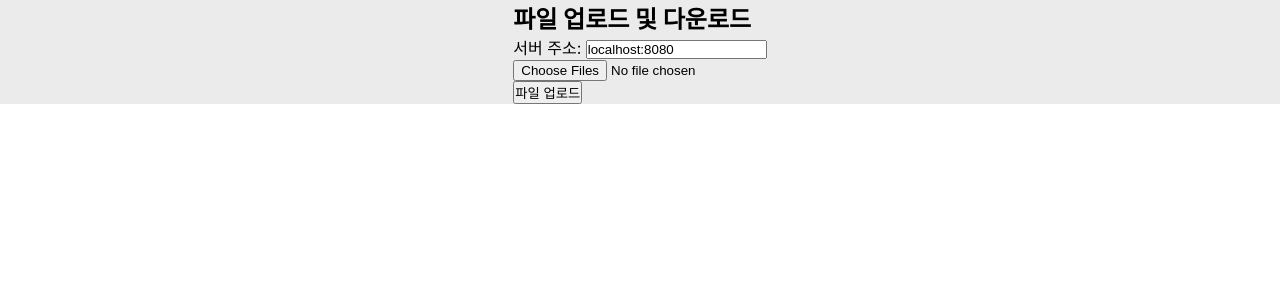
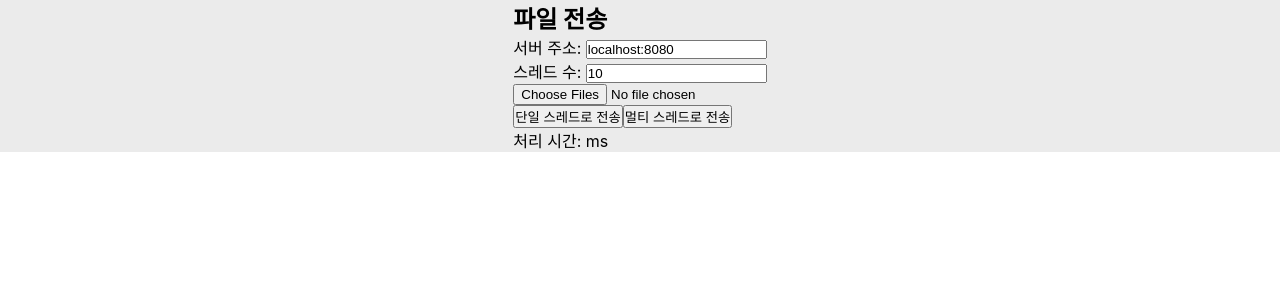
Before and after one commit to sHunjang/navy-dataTransmission-front, a React (Create React App) app: page /upload in a window 1280 px wide. Shown: the top 300 px of the page. Built offline with nearby package versions, Linux system fonts and the light colour scheme.

Commit message:
Feat: Files Upload + Transmission

```diff
--- a/src/routes/pages/DataReceive/DataReceivePage.js
+++ b/src/routes/pages/DataReceive/DataReceivePage.js
@@ -9,7 +9,7 @@ const DataReceivePage = () => {
     useEffect(() => {
         const fetchData = async () => {
             try {
-                const response = await axios.get("http://localhost:8080/api/receive");
+                const response = await axios.get("http://localhost:8080/receive");
                 setReceivedData(response.data); // 서버에서 받은 데이터 설정
             } catch (error) {
                 console.error("수신 실패: ", error);
--- a/src/routes/pages/DataUpload/DataUploadPage.js
+++ b/src/routes/pages/DataUpload/DataUploadPage.js
@@ -1,14 +1,16 @@
 import React, { useState } from "react";
 import axios from "axios";
 
-const FileUploadPage = () => {
-    const [files, setFiles] = useState(null); // 여러 파일 선택 상태
-    const [serverUrl, setServerUrl] = useState("localhost:8080");
-    const [downloadFiles, setDownloadFiles] = useState([]); // 다운로드 링크 목록
+const DataSendPage = () => {
+    const [files, setFiles] = useState([]); // 선택된 파일들을 배열로 초기화
+    const [status, setStatus] = useState("");
+    const [time, setTime] = useState(""); // 처리 시간
+    const [serverUrl, setServerUrl] = useState("localhost:8080"); // 서버 주소
+    const [threads, setThreads] = useState(10); // 기본 스레드 수
 
     // 파일 선택 처리
     const handleFileChange = (e) => {
-        setFiles(e.target.files);
+        setFiles(e.target.files ? Array.from(e.target.files) : []);
     };
 
     // 서버 주소 입력 처리
@@ -16,30 +18,63 @@ const FileUploadPage = () => {
         setServerUrl(e.target.value);
     };
 
-    // 파일 업로드 처리
-    const handleUpload = async () => {
+    // 스레드 수 변경 처리
+    const handleThreadsChange = (e) => {
+        setThreads(e.target.value);
+    };
+
+    // 파일 업로드 함수: /upload 엔드포인트 호출하여 파일들을 업로드한 후,
+    // 서버로부터 { downloadFiles: [{ url, displayName }, ...] } 형태의 응답을 받음
+    const uploadFiles = async () => {
         if (!files || files.length === 0) {
-            alert("파일을 선택하세요");
-            return;
+            throw new Error("파일을 선택하세요");
         }
         const formData = new FormData();
-        for (let i = 0; i < files.length; i++) {
-            formData.append("files", files[i]);
+        files.forEach(file => {
+            formData.append("files", file);
+        });
+        const response = await axios.post(`http://${serverUrl}/upload`, formData, {
+            headers: { "Content-Type": "multipart/form-data" },
+        });
+        // 반환된 응답에서 displayName(원본 파일명)을 추출하여 사용
+        return response.data.downloadFiles.map(fileObj => fileObj.displayName);
+    };
+
+    // 단일 스레드 전송: 먼저 파일 업로드 후, 업로드된 파일 목록을 /send-single 엔드포인트로 전달
+    const sendDataSingleThread = async () => {
+        try {
+            const startTime = Date.now();
+            const uploadedFileNames = await uploadFiles();
+            const response = await axios.post(`http://${serverUrl}/send-single`, { fileNames: uploadedFileNames }, {
+                headers: { "Content-Type": "application/json" },
+            });
+            const endTime = Date.now();
+            setTime(endTime - startTime);
+            setStatus(response.data.message || "단일 스레드 전송 완료");
+        } catch (error) {
+            setStatus("전송 실패: " + error.message);
         }
+    };
+
+    // 멀티 스레드 전송: 먼저 파일 업로드 후, 업로드된 파일 목록과 스레드 수를 /send-multiple 엔드포인트에 전달
+    const sendDataMultiThread = async () => {
         try {
-            const response = await axios.post(`http://${serverUrl}/upload`, formData, {
-                headers: { "Content-Type": "multipart/form-data" },
+            const startTime = Date.now();
+            const uploadedFileNames = await uploadFiles();
+            const response = await axios.post(`http://${serverUrl}/send-multiple`, { fileNames: uploadedFileNames, threads }, {
+                headers: { "Content-Type": "application/json" },
             });
-            // 서버가 반환한 downloadFiles 배열을 상태로 저장
-            setDownloadFiles(response.data.downloadFiles);
+            const endTime = Date.now();
+            setTime(endTime - startTime);
+            setStatus(response.data.message || "멀티 스레드 전송 완료");
         } catch (error) {
-            console.error("파일 업로드 실패:", error);
+            setStatus("전송 실패: " + error.message);
         }
     };
 
     return (
         <div>
-            <h2>파일 업로드 및 다운로드</h2>
+            <h2>파일 전송</h2>
             <div>
                 <label>서버 주소: </label>
                 <input
@@ -50,21 +85,29 @@ const FileUploadPage = () => {
                 />
             </div>
             <div>
+                <label>스레드 수: </label>
+                <input
+                    type="number"
+                    value={threads}
+                    onChange={handleThreadsChange}
+                    min="1"
+                />
+            </div>
+            <div>
                 <input type="file" multiple onChange={handleFileChange} />
             </div>
             <div>
-                <button onClick={handleUpload}>파일 업로드</button>
+                <button onClick={sendDataSingleThread}>단일 스레드로 전송</button>
+                <button onClick={sendDataMultiThread}>멀티 스레드로 전송</button>
             </div>
-            {downloadFiles.length > 0 && (
+            <p>{status}</p>
+            <p>처리 시간: {time} ms</p>
+            {files.length > 0 && (
                 <div>
-                    <h3>다운로드 링크:</h3>
+                    <h3>선택된 파일:</h3>
                     <ul>
-                        {downloadFiles.map((file, index) => (
-                            <li key={index}>
-                                <a href={file.url} target="_blank" rel="noopener noreferrer">
-                                    {file.displayName}
-                                </a>
-                            </li>
+                        {files.map((file, index) => (
+                            <li key={index}>{file.name}</li>
                         ))}
                     </ul>
                 </div>
@@ -73,4 +116,4 @@ const FileUploadPage = () => {
     );
 };
 
-export default FileUploadPage;
+export default DataSendPage;
--- a/src/routes/pages/Home/HomePage.js
+++ b/src/routes/pages/Home/HomePage.js
@@ -7,14 +7,14 @@ const HomePage = () => {
             <h2>홈페이지</h2>
             <p>데이터 전송과 저장 페이지로 이동하려면 아래 링크를 클릭하세요:</p>
             <ul>
-                <li>
+                {/* <li>
                     <Link to="/send">데이터 전송 페이지</Link>
                 </li>
                 <li>
                     <Link to="/receive">데이터 수신 페이지</Link>
-                </li>
+                </li> */}
                 <li>
-                    <Link to="/upload">데이터 업로드 페이지</Link>
+                    <Link to="/upload">데이터 업로드</Link>
                 </li>
             </ul>
         </div>
```
